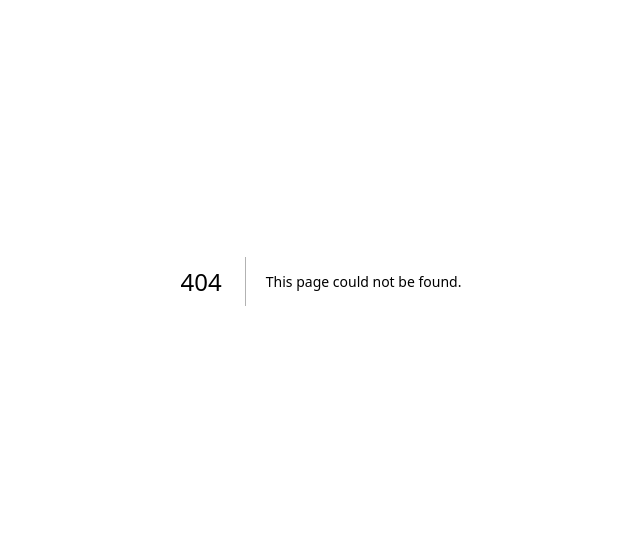
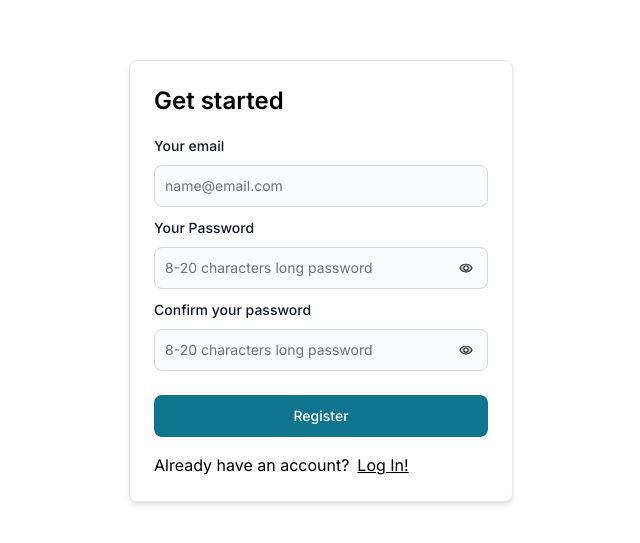
Before and after one commit to ekota-space/ekota, a Next.js app: page /auth/register in a window 1280 px wide. Before the commit this address had no page. Shown: the part 119-662 px from the top of the page, without its empty margins (319-959 px from the left). Built offline with nearby package versions, Linux system fonts and the light colour scheme.

Commit message:
feat: add registration form

```diff
--- a/package.json
+++ b/package.json
@@ -3,7 +3,7 @@
   "version": "0.1.0",
   "private": true,
   "scripts": {
-    "dev": "next dev",
+    "dev": "next dev --turbo",
     "build": "next build",
     "start": "next start",
     "lint": "npx @biomejs/biome lint"
--- a/src/app/auth/login/page.tsx
+++ b/src/app/auth/login/page.tsx
@@ -1,15 +1,20 @@
 import LoginForm from "@/app/modules/auth/login/LoginForm";
-import { Card, HelperText } from "flowbite-react";
+import { Card } from "flowbite-react";
+import Link from "next/link";
 import React from "react";
 
 const LoginPage = () => {
 	return (
-		<div className="h-screen flex justify-center items-center">
+		<main className="h-screen flex justify-center items-center">
 			<Card className="w-full max-w-sm">
 				<h2 className="text-2xl text-center font-semibold">Welcome Back</h2>
 				<LoginForm />
+				<p>
+					<span>Don't have an account?</span>
+					<Link href="/auth/register" className="ml-2 underline">Register now!</Link>
+				</p>
 			</Card>
-		</div>
+		</main>
 	);
 };
 
--- /dev/null
+++ b/src/app/auth/register/page.tsx
@@ -0,0 +1,23 @@
+import RegistrationForm from "@/app/modules/auth/registration/RegistrationForm";
+import { Card } from "flowbite-react";
+import Link from "next/link";
+import React from "react";
+
+function RegisterPage() {
+	return (
+		<main className="h-screen flex justify-center items-center">
+			<Card className="w-full max-w-sm">
+				<h2 className="text-2xl font-semibold">Get started</h2>
+				<RegistrationForm />
+				<p>
+					<span>Already have an account?</span>
+					<Link href="/auth/login" className="ml-2 underline">
+						Log In!
+					</Link>
+				</p>
+			</Card>
+		</main>
+	);
+}
+
+export default RegisterPage;
--- a/src/app/modules/auth/login/LoginForm.tsx
+++ b/src/app/modules/auth/login/LoginForm.tsx
@@ -7,10 +7,14 @@ import TextFormInput from "@/components/form/TextFormInput";
 import zod from "zod";
 import { zodResolver } from "@hookform/resolvers/zod";
 import PasswordFormInput from "@/components/form/PasswordFormInput";
+import Link from "next/link";
 
 const loginFormFieldValidator = zod.object({
 	email: zod.string().email(),
-	password: zod.string().min(8).max(20),
+	password: zod
+		.string()
+		.min(8, "Password must be at least 8 characters long")
+		.max(20, "Password must be below 20 characters"),
 });
 
 type LoginFormFields = zod.infer<typeof loginFormFieldValidator>;
@@ -52,6 +56,9 @@ const LoginForm = () => {
 					name="password"
 					placeholder="8-20 characters long password"
 				/>
+				<Link href="/auth/password/reset" className="underline text-end">
+					Forgot password?
+				</Link>
 
 				<Button type="submit" className="mt-4">
 					Log In
--- a/src/app/modules/auth/registration/RegistrationForm.tsx
+++ b/src/app/modules/auth/registration/RegistrationForm.tsx
@@ -0,0 +1,90 @@
+"use client";
+
+import PasswordFormInput from "@/components/form/PasswordFormInput";
+import TextFormInput from "@/components/form/TextFormInput";
+import { zodResolver } from "@hookform/resolvers/zod";
+import { Label, Button } from "flowbite-react";
+import React from "react";
+import { FormProvider, type SubmitHandler, useForm } from "react-hook-form";
+import zod from "zod";
+
+const registrationFormFieldValidator = zod
+	.object({
+		email: zod.string().email(),
+		password: zod
+			.string()
+			.min(8, "Password must be at least 8 characters long")
+			.max(20, "Password must be below 20 characters"),
+		confirmPassword: zod
+			.string()
+			.min(8, "Password must be at least 8 characters long")
+			.max(20, "Password must be below 20 characters"),
+	})
+	.refine(
+		({ password, confirmPassword }) => {
+			return password === confirmPassword;
+		},
+		{
+			message: "Passwords must match",
+			path: ["confirmPassword"],
+		},
+	);
+
+type RegistrationFormFields = zod.infer<typeof registrationFormFieldValidator>;
+
+function RegistrationForm() {
+	const form = useForm<RegistrationFormFields>({
+		defaultValues: {
+			email: "",
+			password: "",
+			confirmPassword: "",
+		},
+		resolver: zodResolver(registrationFormFieldValidator),
+	});
+
+	const onSubmit: SubmitHandler<RegistrationFormFields> = (data) => {
+		console.log(data);
+	};
+
+	return (
+		<FormProvider {...form}>
+			<form
+				onSubmit={form.handleSubmit(onSubmit)}
+				className="flex flex-col justify-center"
+			>
+				<div className="mb-2 block">
+					<Label htmlFor="email1" value="Your email" />
+				</div>
+				<TextFormInput
+					id="email"
+					name="email"
+					type="email"
+					placeholder="name@email.com"
+				/>
+
+				<div className="mb-2 block">
+					<Label htmlFor="password" value="Your Password" />
+				</div>
+				<PasswordFormInput
+					id="password"
+					name="password"
+					placeholder="8-20 characters long password"
+				/>
+				<div className="mb-2 block">
+					<Label htmlFor="confirmPassword" value="Confirm your password" />
+				</div>
+				<PasswordFormInput
+					id="confirmPassword"
+					name="confirmPassword"
+					placeholder="8-20 characters long password"
+				/>
+
+				<Button type="submit" className="mt-4">
+					Register
+				</Button>
+			</form>
+		</FormProvider>
+	);
+}
+
+export default RegistrationForm;
--- a/src/components/form/PasswordFormInput.tsx
+++ b/src/components/form/PasswordFormInput.tsx
@@ -13,6 +13,7 @@ const PasswordFormInput: typeof TextFormInput = forwardRef(
 				ref={ref}
 				type={hidden ? "password" : "text"}
 				onCopy={(e) => e.preventDefault()}
+        onCut={(e) => e.preventDefault()}
 				rightIcon={() => {
 					return (
 						<Button
```
